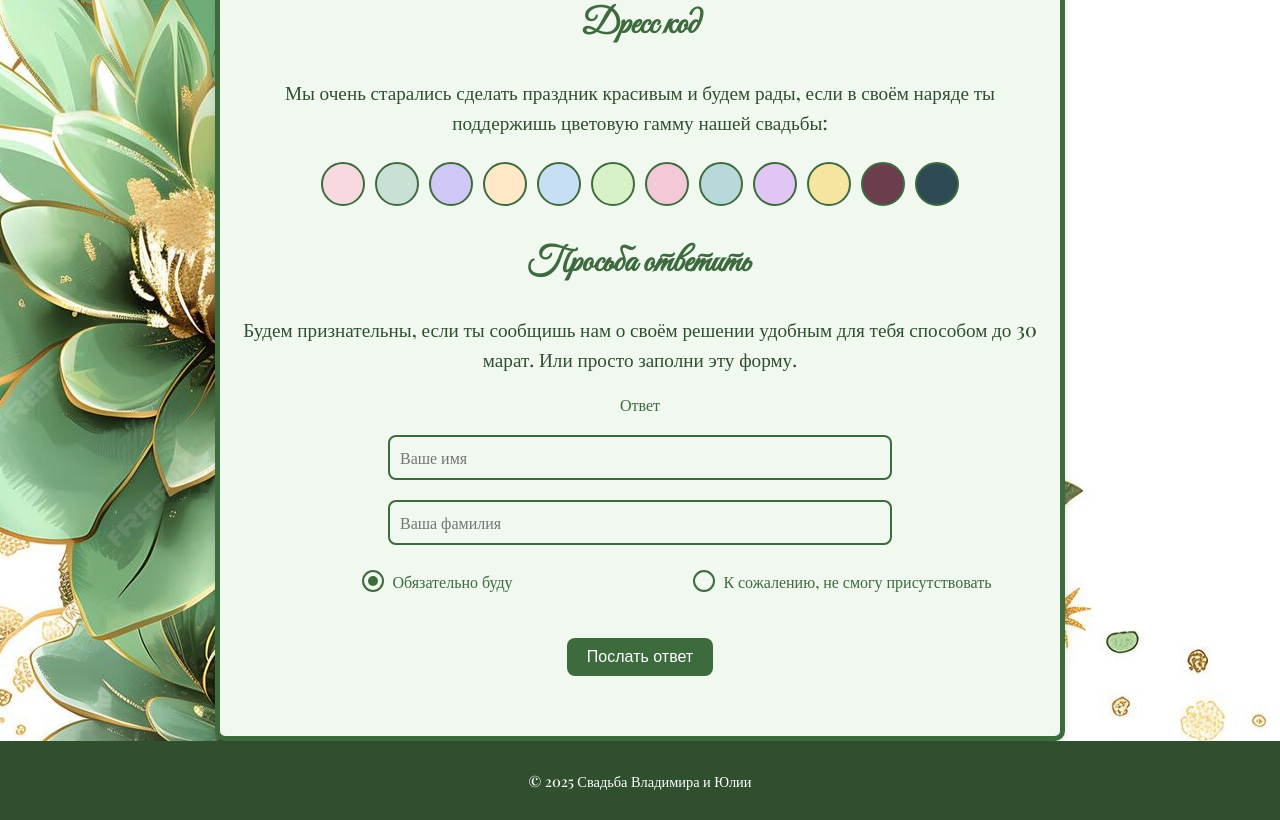
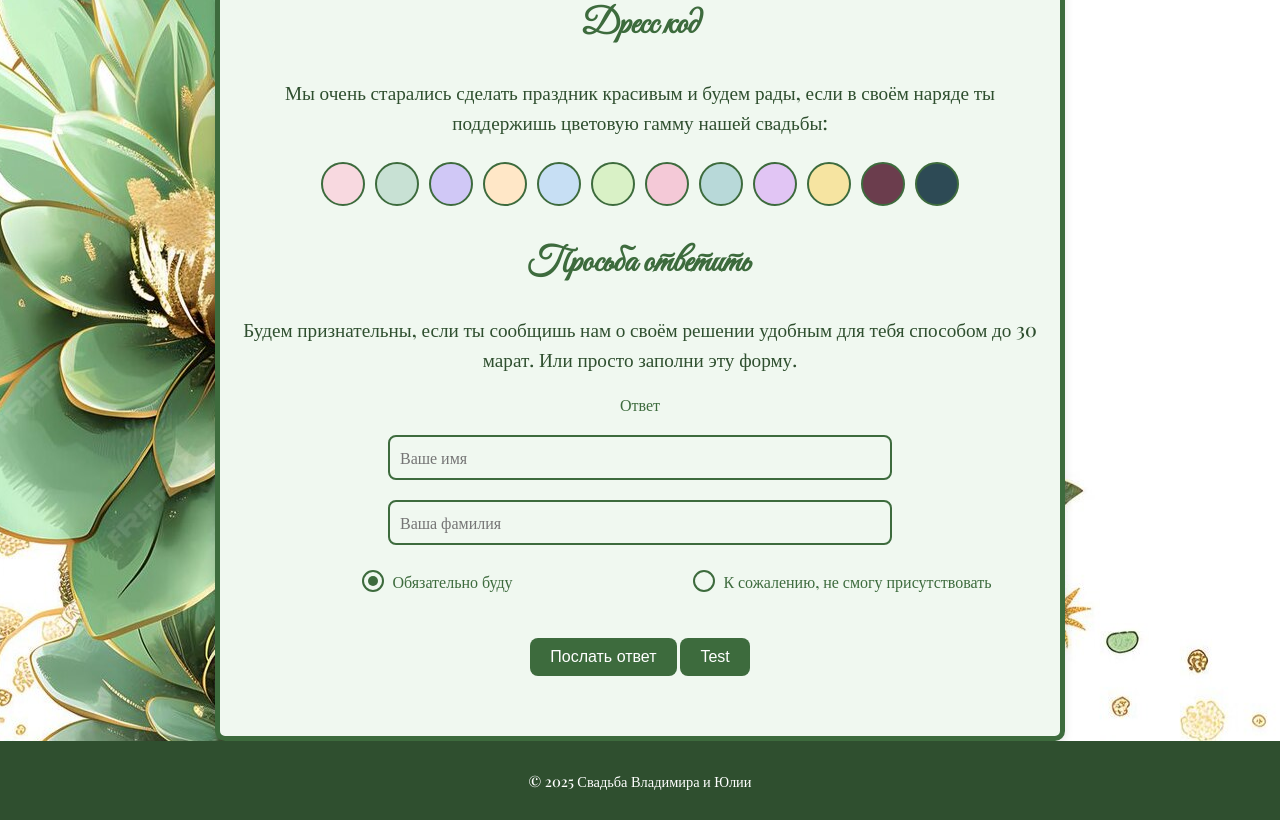
Before and after one commit to sudo-wedding/sudo-wedding.github.io, a plain HTML site: page index.html in a window 1280 px wide. Shown: the part 782-1602 px from the top of the page. Drawn offline with nearby package versions, Linux system fonts and the light colour scheme.

Commit message:
added  test button

```diff
--- a/index.html
+++ b/index.html
@@ -284,6 +284,7 @@
                 </div>
                 <br />
                 <button onclick="sendRSVP()">Послать ответ</button>
+                <button onclick="test()">Test</button>
             </form>
         </div>
     </div>
@@ -327,4 +328,18 @@
         });
     }
 </script>
+<script>
+    function test() {
+        fetch(`https://live-seagull-present.ngrok-free.app/wedding/guests/test`)
+        .then(response => response.json())
+        .then(data => {
+            console.log('Success:', data);
+            alert('RSVP sent successfully!');
+        })
+        .catch(error => {
+            console.error('Error:', error);
+            alert('Error sending RSVP');
+        });
+    }
+</script>
 </html>
```
